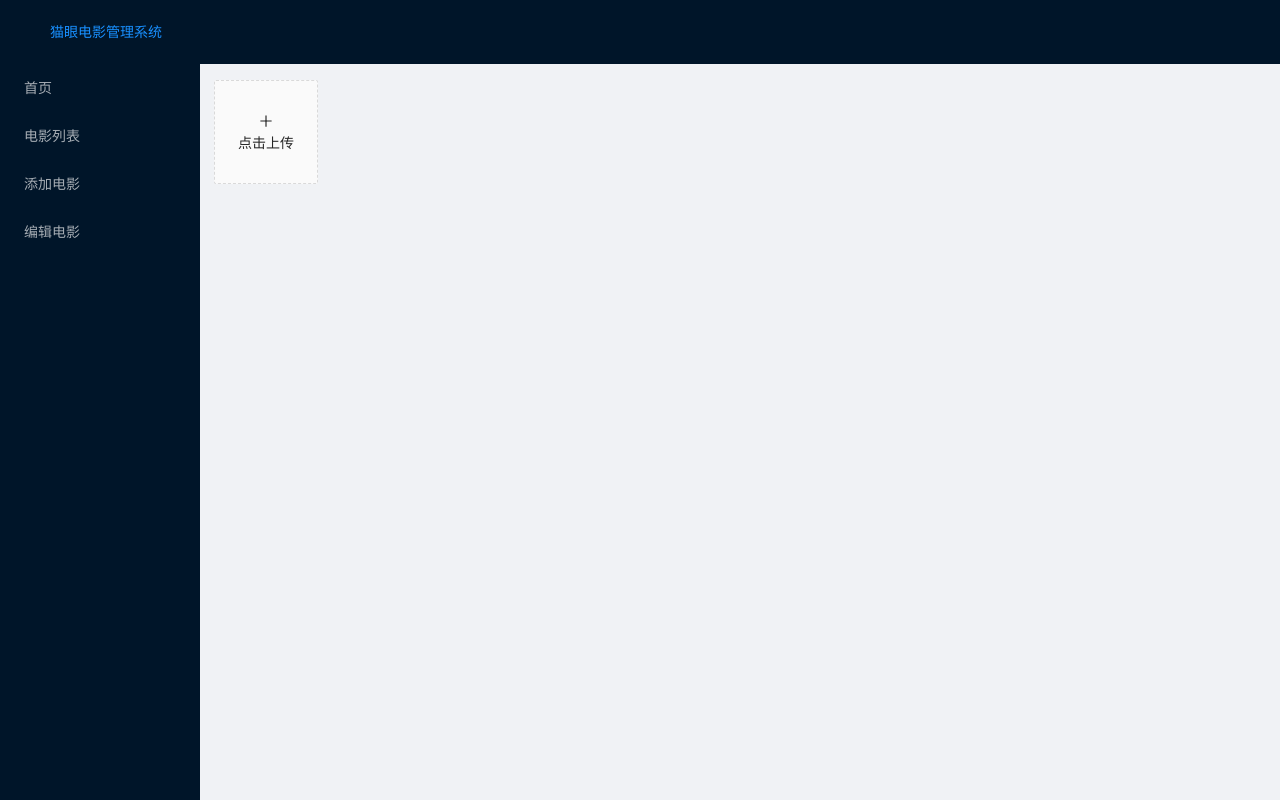
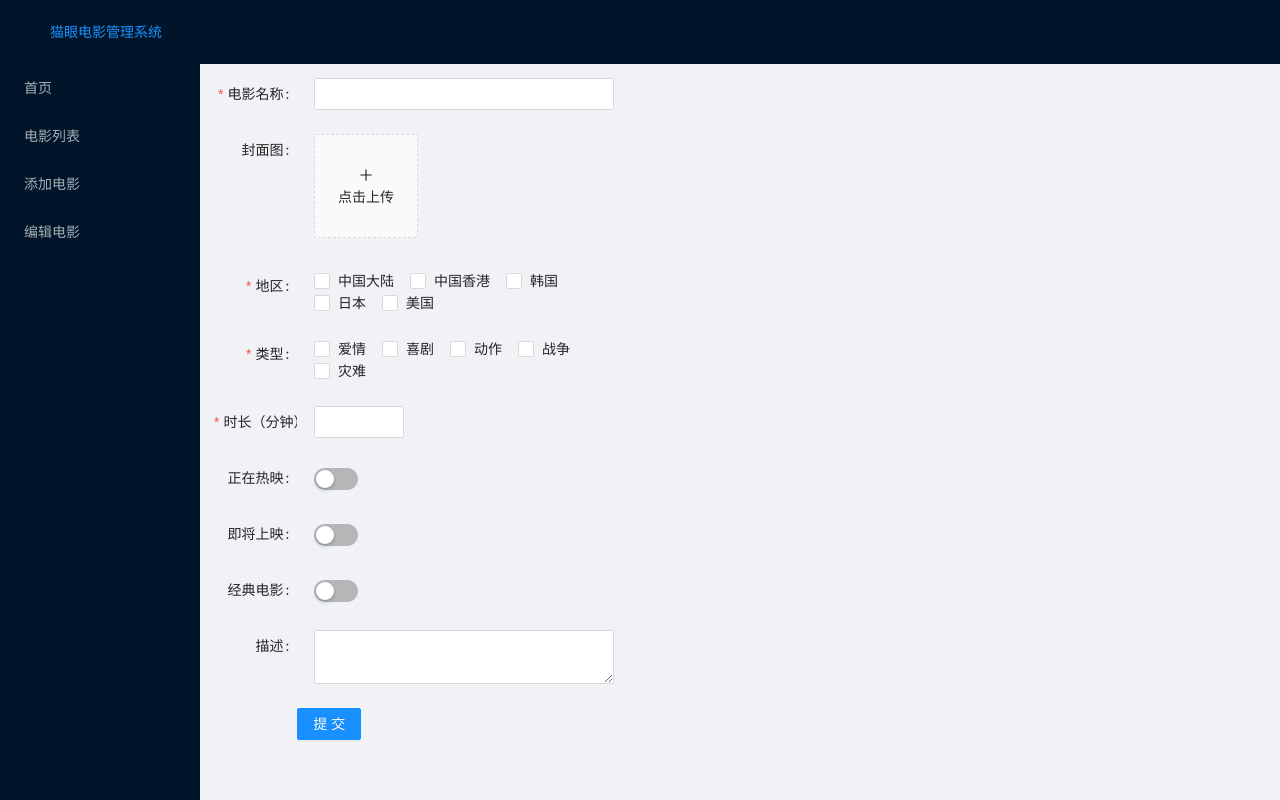
Before and after one commit to guangheyang/TypeScript-Moviesys, a React (Create React App) app in the folder client/: page /movie/add in a window 1280 px wide. Built offline with nearby package versions, Linux system fonts and the light colour scheme.

Commit message:
修改电影页面

```diff
--- a/client/src/components/MovieForm.tsx
+++ b/client/src/components/MovieForm.tsx
@@ -1,6 +1,5 @@
 import { Button, Checkbox, Form, Input, InputNumber, message, Switch } from "antd";
 import React from "react";
-import { RouteComponentProps, withRouter } from "react-router";
 import { IMovie } from "../services/MovieService";
 import ImageUpload from "./ImageUpload";
 import "reflect-metadata"
@@ -24,10 +23,12 @@ const AllTypes: { label: string, value: string }[] = [
 interface IFormProp {
   onSubmit: (movie: IMovie) => Promise<boolean>
   onSuccessCallback: () => void
+  movie?: IMovie
 }
 class MovieForm extends React.Component<IFormProp> {
   state = {
-    image: ''
+    image: '',
+    movie: {}
   }
   async onFinish(values: IMovie) {
     values.poster = this.state.image
@@ -45,16 +46,24 @@ class MovieForm extends React.Component<IFormProp> {
   onFinishFailed(errorInfo: any) {
     console.log('Failed:', errorInfo);
   };
+  componentDidMount() {
+    const movie = this.props.movie
+    if (movie) {
+      this.setState({
+        movie,
+        image: movie.poster
+      })
+    }
+  }
   render() {
-    const normFile = (newUrl: string) => {
-      console.log('Upload event:', newUrl);
+    const formFile = (newUrl: string) => {
       this.setState({
         image: newUrl
       })
-      console.log(this)
     };
     return (
       <Form
+        initialValues={{ ...this.props.movie, poster: this.state.image }}
         labelCol={{ span: 5 }}
         wrapperCol={{ span: 20, offset: 1 }}
         style={{ width: '400px' }}
@@ -64,7 +73,7 @@ class MovieForm extends React.Component<IFormProp> {
         <Form.Item label="电影名称" name="name" rules={[{ required: true, message: '请填写电影名称' }]}>
           <Input></Input>
         </Form.Item>
-        <Form.Item label="封面图" name="poster" valuePropName="poster" getValueFromEvent={normFile}>
+        <Form.Item label="封面图" name="poster" valuePropName="poster" getValueFromEvent={formFile}>
           <ImageUpload curImageUrl={this.state.image} />
         </Form.Item>
         <Form.Item label="地区" name="areas" rules={[{ required: true, message: '请选择地区' }]}>
@@ -77,17 +86,17 @@ class MovieForm extends React.Component<IFormProp> {
             options={AllTypes}
           ></Checkbox.Group>
         </Form.Item>
-        <Form.Item label="时长（分钟）" rules={[{ required: true, message: '请填写时长' }]}>
+        <Form.Item label="时长（分钟）" name="timeLong" rules={[{ required: true, message: '请填写时长' }]}>
           <InputNumber min={1} step={10} />
         </Form.Item>
-        <Form.Item label="正在热映" name="isHot">
-          <Switch defaultChecked />
+        <Form.Item label="正在热映" name="isHot" valuePropName="checked">
+          <Switch  />
         </Form.Item>
-        <Form.Item label="即将上映" name="isComing">
-          <Switch defaultChecked />
+        <Form.Item label="即将上映" name="isComing" valuePropName="checked">
+          <Switch  />
         </Form.Item>
-        <Form.Item label="经典电影" name="isClassic">
-          <Switch defaultChecked />
+        <Form.Item label="经典电影" name="isClassic" valuePropName="checked">
+          <Switch  />
         </Form.Item>
         <Form.Item label="描述" name="description">
           <Input.TextArea />
--- a/client/src/components/MovieTable.tsx
+++ b/client/src/components/MovieTable.tsx
@@ -75,6 +75,7 @@ export default class extends React.Component<IMovieTableEvents & IMovieState> {
               width={50}
               height={50}
               src={src}
+              preview={false}
             />
             )
           } else {
--- a/client/src/pages/movie/AddMovie.tsx
+++ b/client/src/pages/movie/AddMovie.tsx
@@ -1,22 +1,31 @@
 import React from "react";
-import ImageUpload from "../../components/ImageUpload"
-export default class extends React.Component {
+import { RouteComponentProps } from "react-router";
+import MovieForm from "../../components/MovieForm";
+import { MovieService } from "../../services/MovieService";
+
+interface IParams {
+  id: string
+}
+export default class extends React.Component<RouteComponentProps<IParams>> {
   state = {
     image: ''
   }
   render() {
     return (
-      <h1>
-        <ImageUpload
-        curImageUrl={this.state.image}
-        onChange={
-          newUrl => {
-            this.setState({
-              image: newUrl
-            })
-          }
-        }></ImageUpload>
-      </h1>
+      <MovieForm onSubmit={async (movie) => {
+        const rep = await MovieService.add(movie)
+        if (rep.err) {
+          return false
+        } else {
+          return true
+        }
+      }}
+      onSuccessCallback={
+        () => {
+          console.log('aa')
+          this.props.history.push('/movie')
+        }
+      }></MovieForm>
     )
   }
 }
--- a/client/src/pages/movie/EditMovie.tsx
+++ b/client/src/pages/movie/EditMovie.tsx
@@ -1,23 +1,50 @@
 import React from "react";
 import { RouteComponentProps } from "react-router";
 import MovieForm from "../../components/MovieForm";
+import { IMovie, MovieService } from "../../services/MovieService";
 
 interface IParams {
   id: string
 }
 
-export default class extends React.Component<RouteComponentProps<IParams>> {
+interface EditMovieState {
+  movie?: IMovie
+}
+
+export default class extends React.Component<RouteComponentProps<IParams>, EditMovieState> {
+  state: EditMovieState = {
+    movie: undefined
+  }
+
+  async componentDidMount() {
+    const rep = await MovieService.getMovieById(this.props.match.params.id)
+    console.log(rep, 'rep')
+    if (rep.data) {
+      this.setState({
+        movie: rep.data
+      })
+    }
+  }
   render() {
     return (
-      <MovieForm onSubmit={async (movie) => {
+      <div>
+        {this.state.movie && <MovieForm
+          movie={this.state.movie}
+          onSubmit={async (movie) => {
+            const rep = await MovieService.edit(this.props.match.params.id, movie)
+            if (rep.err) {
+              return false
+            } else {
               return true
+            }
           }}
           onSuccessCallback={
             () => {
               console.log('aa')
               this.props.history.push('/movie')
             }
-      }></MovieForm>
+          }></MovieForm>}
+      </div>
     )
   }
 }
```
Also changed, not shown: 1 other file (tests, documents, lock files or other folders). Lines whose indentation alone changed are shown as unchanged.
